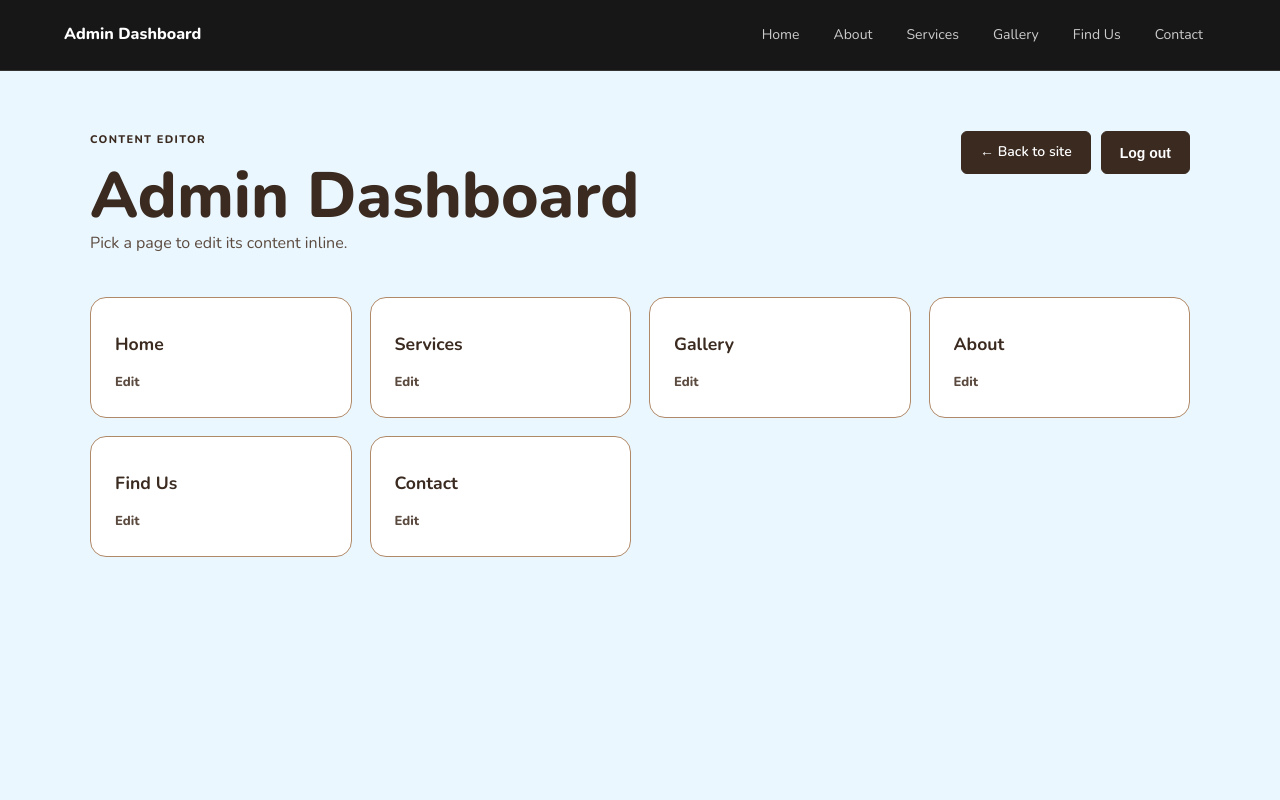
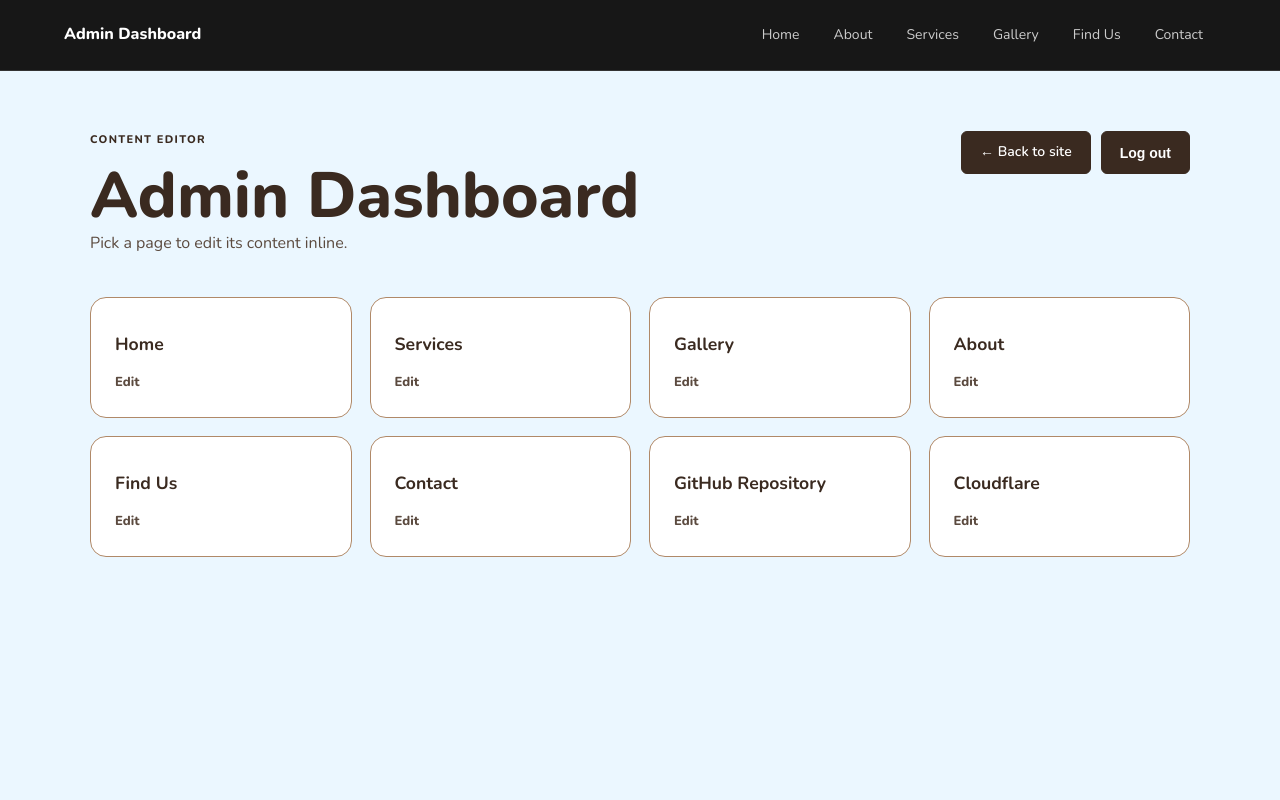
Before and after one commit to Issa-Josiah/Laundry_website, a Next.js app: page /admin in a window 1280 px wide. Shown: the top 800 px of the page. Built offline with nearby package versions, Linux system fonts and the light colour scheme; no server answers.

Commit message:
addition of cloudflare and github link

```diff
--- a/app/admin/AdminNavigation.js
+++ b/app/admin/AdminNavigation.js
@@ -10,6 +10,8 @@ const adminLinks = [
   { label: "Gallery", href: "/admin/gallery" },
   { label: "Find Us", href: "/admin/find-us" },
   { label: "Contact", href: "/admin/contact" },
+
+
 ];
 
 export default function AdminNavigation() {
--- a/app/admin/page.js
+++ b/app/admin/page.js
@@ -10,6 +10,8 @@ const PAGES = [
   { key: "about", label: "About", href: "/admin/about" },
   { key: "find-us", label: "Find Us", href: "/admin/find-us" },
   { key: "contact", label: "Contact", href: "/admin/contact" },
+  { key: "github", label: "GitHub Repository", href: "https://github.com/YOUR_USERNAME/YOUR_REPOSITORY", external: true },
+  { key: "cloudflare", label: "Cloudflare", href: "https://dash.cloudflare.com/", external: true }
 ];
 export default function AdminDashboard() {
   const router = useRouter();
```
